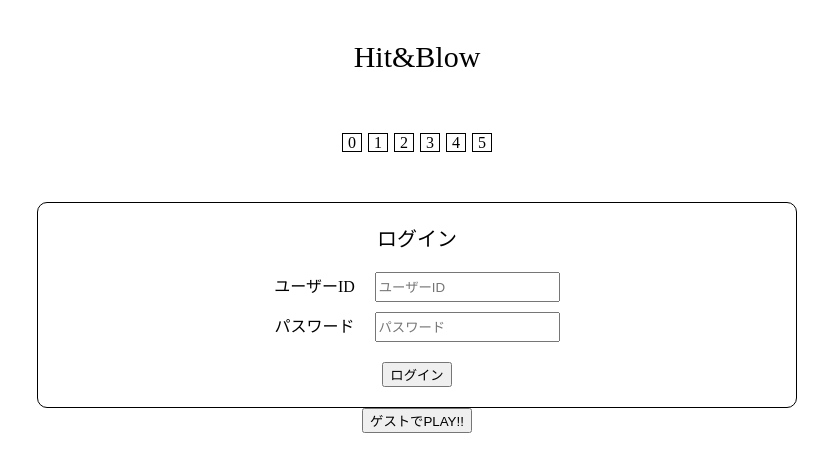
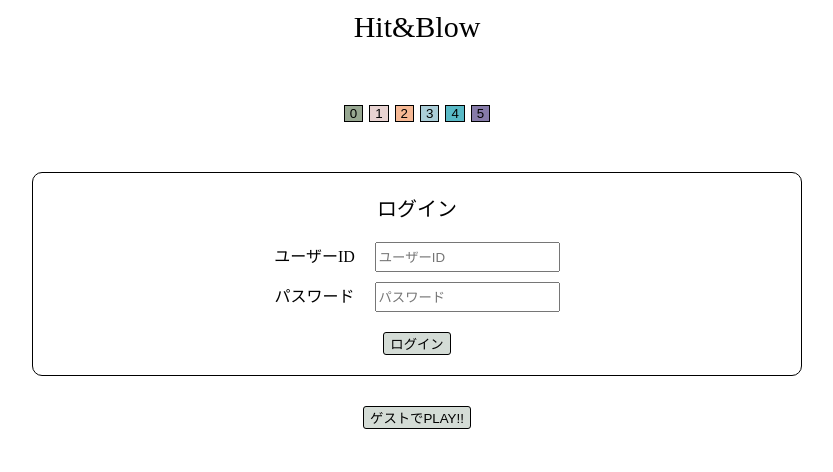
Before and after one commit to pen0914/numbers-game, a React (Create React App) app: page / in a window 1280 px wide. Shown: the top 472 px of the page, without its empty margins (223-1056 px from the left). Built offline with nearby package versions, Linux system fonts and the light colour scheme.

Commit message:
ボタンによる背景色変更

```diff
--- /dev/null
+++ b/src/components/atoms/ColorChangeButton.jsx
@@ -0,0 +1,12 @@
+export const ColorChangeButton = (props) => {
+  const { children, className, onClick } = props;
+
+  return (
+    <button
+      onClick={onClick}
+      className={className}
+    >
+      {children}
+    </button>
+  );
+};
--- a/src/components/atoms/PlayButton.jsx
+++ b/src/components/atoms/PlayButton.jsx
@@ -1,18 +1,17 @@
 import { useNavigate } from "react-router-dom";
 
 export const PlayButton = (props) => {
-  const { children } = props;
+  const { children, className } = props;
   const navigate = useNavigate();
 
   return (
-    <div>
     <button
+      className={className}
       onClick={() => {
         navigate("/main");
       }}
     >
       {children}
     </button>
-    </div>
   );
 };
--- a/src/components/molecules/AfterLoginPart.jsx
+++ b/src/components/molecules/AfterLoginPart.jsx
@@ -9,7 +9,7 @@ export const AfterLoginPart = (props) => {
   return (
     <SDiv className={className}>
       <div>こんにちは{userData}さん!!</div>
-      <PlayButton>PLAY!!</PlayButton>
+      <SPlayButton>PLAY!!</SPlayButton>
     </SDiv>
   );
 };
@@ -17,3 +17,10 @@ export const AfterLoginPart = (props) => {
 const SDiv = styled.div`
   border: solid 1px black;
 `;
+
+const SPlayButton = styled(PlayButton)`
+  background-color: #d4dcd6;
+  color: black;
+  border: solid 1px black;
+  border-radius: 3px;
+`;
--- a/src/components/molecules/LoginPart.jsx
+++ b/src/components/molecules/LoginPart.jsx
@@ -84,4 +84,8 @@ const SInput = styled.input`
 
 const SLoginButton = styled(LoginButton)`
   margin: 10px 0 20px 0;
+  background-color: #d4dcd6;
+  color: black;
+  border: solid 1px black;
+  border-radius: 3px;
 `;
--- a/src/components/pages/Login.jsx
+++ b/src/components/pages/Login.jsx
@@ -4,16 +4,40 @@ import styled from "styled-components";
 import { PlayButton } from "../atoms/PlayButton";
 import { AfterLoginPart } from "../molecules/AfterLoginPart";
 import { LoginPart } from "../molecules/LoginPart";
+import { ColorChangeButton } from "../atoms/ColorChangeButton";
 
 export const Login = () => {
   const [login, setLogin] = useState(false);
-  const array = [0, 1, 2, 3, 4, 5];
+  const array = [
+    "97a791",
+    "e8d3d1",
+    "f6b894",
+    "abced8",
+    "59b9c6",
+    "867ba9"
+  ];
+
+  const [bgcolor, setBgcolor] = useState("white");
+  const onClickColorChange = (index) => {
+    setBgcolor(array[index]);
+  };
+
+  console.log(bgcolor);
   return (
-    <SDiv>
+    <SDiv bgcolor={bgcolor}>
       <STitle>Hit&Blow</STitle>
       <SImage>
-        {array.map((a) => {
-          return <SCard>{a}</SCard>;
+        {array.map((a, index) => {
+          return (
+            <SColorChangeButton
+              onClick={() =>
+                onClickColorChange(index)
+              }
+              color={a}
+            >
+              {index}
+            </SColorChangeButton>
+          );
         })}
       </SImage>
       {login ? (
@@ -22,28 +46,36 @@ export const Login = () => {
         <SLoginPart setLogin={setLogin} />
       )}
 
-      <PlayButton>ゲストでPLAY!!</PlayButton>
+      <SPlayButton>ゲストでPLAY!!</SPlayButton>
     </SDiv>
   );
 };
 
 const SDiv = styled.div`
   text-align: center;
+  margin: 0;
+  padding: 0;
+  height: 100vh;
+  background-color: #${(props) => props.bgcolor};
 `;
 
 const STitle = styled.p`
   font-size: 30px;
   padding: 10px 0;
+  margin: 0;
 `;
 
 const SImage = styled.div`
   margin: 50px 0;
 `;
 
-const SCard = styled.span`
+const SColorChangeButton = styled(
+  ColorChangeButton
+)`
   border: solid 1px black;
   padding: 0 5px;
   margin: 0 3px;
+  background-color: #${(props) => props.color};
 `;
 
 const SAfterLoginPart = styled(AfterLoginPart)`
@@ -54,3 +86,11 @@ const SLoginPart = styled(LoginPart)`
   margin: 0 auto;
   width: 60%;
 `;
+
+const SPlayButton = styled(PlayButton)`
+  margin: 30px 0;
+  background-color: #d4dcd6;
+  color: black;
+  border: solid 1px black;
+  border-radius: 3px;
+`;
--- a/src/hooks/useLogin.jsx
+++ b/src/hooks/useLogin.jsx
@@ -4,7 +4,8 @@ import { useSettingUser } from "./useSettingUser";
 export const useLogin = () => {
   const { setUserData } = useSettingUser();
   const data = { id: "1", pass: "1" };
-  const login = useCallback((props) => {
+  const login = useCallback(
+    (props) => {
       const { user, setLogin } = props;
       if (data.id === user.id) {
         if (data.pass === user.pass) {
@@ -16,9 +17,11 @@ export const useLogin = () => {
           alert("パスワードが一致しません。");
         }
       } else {
-      alert("ユーザーが存在しません。");
+        alert("無効なIDです。");
       }
-  }, []);
+    },
+    [setUserData]
+  );
 
   return { login };
 };
--- a/src/styles.css
+++ b/src/styles.css
@@ -0,0 +1,3 @@
+body {
+  margin: 0;
+}
```
Lines whose indentation alone changed are shown as unchanged.
